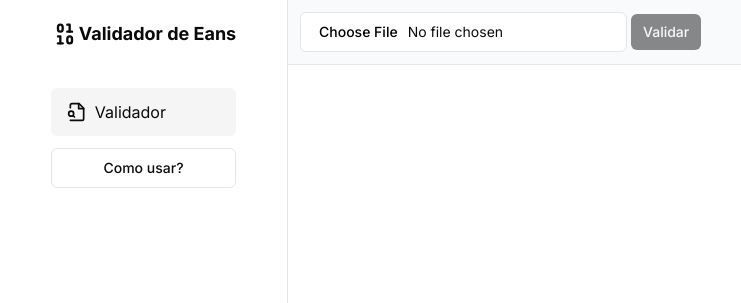
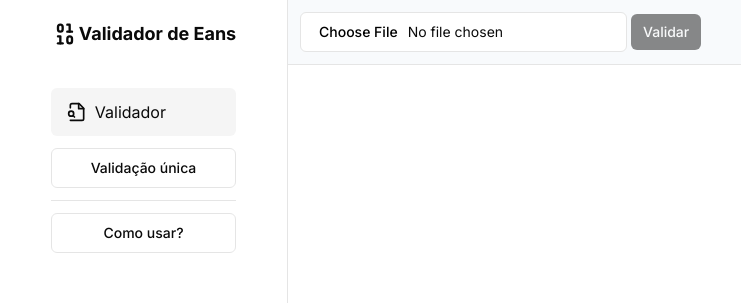
Before and after one commit to xuniorss/ean-validator, a Next.js app: page / in a window 1280 px wide. Shown: the top 303 px of the page, without its empty margins (0-741 px from the left). Built offline with nearby package versions, Linux system fonts and the light colour scheme.

Commit message:
feat: Implementando single ean validator

```diff
--- a/package.json
+++ b/package.json
@@ -1,6 +1,6 @@
 {
 	"name": "ean-validator",
-	"version": "1.2.1",
+	"version": "1.3.1",
 	"private": true,
 	"scripts": {
 		"dev": "next dev",
@@ -11,6 +11,7 @@
 	"dependencies": {
 		"@form-validation/validator-ean": "^2.4.0",
 		"@radix-ui/react-dialog": "^1.0.4",
+		"@radix-ui/react-separator": "^1.0.3",
 		"@radix-ui/react-slot": "^1.0.2",
 		"@types/node": "20.5.6",
 		"@types/react": "18.2.21",
--- a/src/components/Sidebar/index.tsx
+++ b/src/components/Sidebar/index.tsx
@@ -5,6 +5,8 @@ import { Binary, FileSearch, LucideIcon } from 'lucide-react'
 import Link from 'next/link'
 import { usePathname } from 'next/navigation'
 import { HowItWorks } from '../HowItWorks'
+import { SingleValidator } from '../SingleValidator'
+import { Separator } from '../ui/separator'
 
 type RoutesProps = {
 	label: string
@@ -46,6 +48,10 @@ export const Sidebar = () => {
 						</li>
 					))}
 					<li>
+						<SingleValidator />
+					</li>
+					<Separator />
+					<li>
 						<HowItWorks />
 					</li>
 				</ul>
--- /dev/null
+++ b/src/components/SingleValidator/index.tsx
@@ -0,0 +1,37 @@
+import { Button } from '../ui/button'
+import {
+	Dialog,
+	DialogContent,
+	DialogDescription,
+	DialogHeader,
+	DialogTitle,
+	DialogTrigger,
+} from '../ui/dialog'
+import { SValidator } from './single-validator'
+
+export const SingleValidator = () => {
+	return (
+		<Dialog>
+			<DialogTrigger asChild>
+				<Button
+					variant="outline"
+					aria-label="single validator"
+					className="w-full"
+				>
+					Validação única
+				</Button>
+			</DialogTrigger>
+			<DialogContent className="sm:max-w-lg">
+				<DialogHeader>
+					<DialogTitle>Validação única</DialogTitle>
+					<DialogDescription>
+						Copie e cole aqui um ean por vez e veja se está válido ou não.
+					</DialogDescription>
+				</DialogHeader>
+				<div className="w-full">
+					<SValidator />
+				</div>
+			</DialogContent>
+		</Dialog>
+	)
+}
--- /dev/null
+++ b/src/components/SingleValidator/single-validator.tsx
@@ -0,0 +1,37 @@
+'use client'
+
+import { cn } from '@/lib/utils'
+import { eanValidator } from '@/utils/ean-validate'
+import { useEffect, useState } from 'react'
+import { Input } from '../ui/input'
+
+export const SValidator = () => {
+	const [input, setInput] = useState('')
+	const [status, setStatus] = useState(false)
+
+	useEffect(() => {
+		if (input.length <= 1 || input.length > 13) return
+		setStatus(eanValidator(input))
+	}, [input, input.length])
+
+	return (
+		<div className="space-y-2">
+			<Input
+				value={input}
+				minLength={2}
+				maxLength={13}
+				onChange={(e) => setInput(e.target.value)}
+			/>
+			{input.length > 1 && (
+				<p
+					className={cn(
+						'text-sm font-semibold',
+						status ? 'text-emerald-500' : 'text-red-500',
+					)}
+				>
+					{`Ean ${status ? 'válido.' : 'inválido.'}`}
+				</p>
+			)}
+		</div>
+	)
+}
--- /dev/null
+++ b/src/components/ui/separator.tsx
@@ -0,0 +1,31 @@
+"use client"
+
+import * as React from "react"
+import * as SeparatorPrimitive from "@radix-ui/react-separator"
+
+import { cn } from "@/lib/utils"
+
+const Separator = React.forwardRef<
+  React.ElementRef<typeof SeparatorPrimitive.Root>,
+  React.ComponentPropsWithoutRef<typeof SeparatorPrimitive.Root>
+>(
+  (
+    { className, orientation = "horizontal", decorative = true, ...props },
+    ref
+  ) => (
+    <SeparatorPrimitive.Root
+      ref={ref}
+      decorative={decorative}
+      orientation={orientation}
+      className={cn(
+        "shrink-0 bg-border",
+        orientation === "horizontal" ? "h-[1px] w-full" : "h-full w-[1px]",
+        className
+      )}
+      {...props}
+    />
+  )
+)
+Separator.displayName = SeparatorPrimitive.Root.displayName
+
+export { Separator }
```
Also changed, not shown: 1 other file (tests, documents, lock files or other folders).
